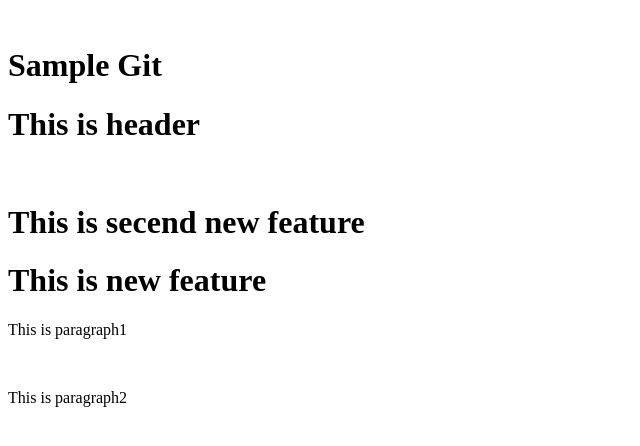
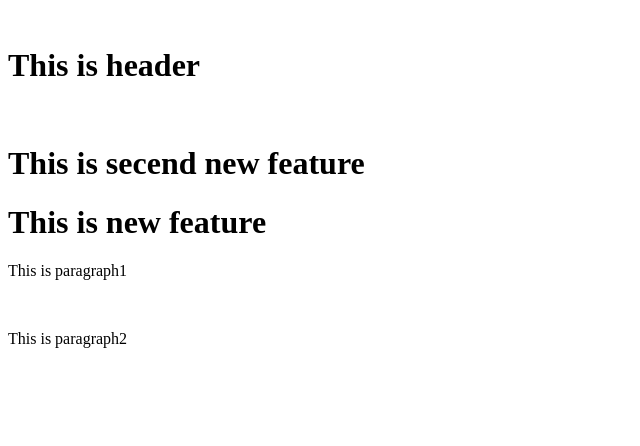
Before and after one commit to IMLV1/sample_git2, a plain HTML site: page index.html in a window 1280 px wide. Shown: the whole page, without its empty margins (0-640 px from the left). Drawn offline with Linux system fonts and the light colour scheme.

Commit message:
Resolve merge conflict

```diff
--- a/index.html
+++ b/index.html
@@ -1,8 +1,7 @@
 <!DOCTYPE HTML>
 <html lang=“en”>
-<head><title>Sample Git</title></head>
+<head><title>Sample Git!!!</title></head>
 <body>
-<h1>Sample Git</h1>
 <h1>This is header</h1>
 <h1>This is secend new feature</h1>
 <h1>This is new feature</h1>
```
